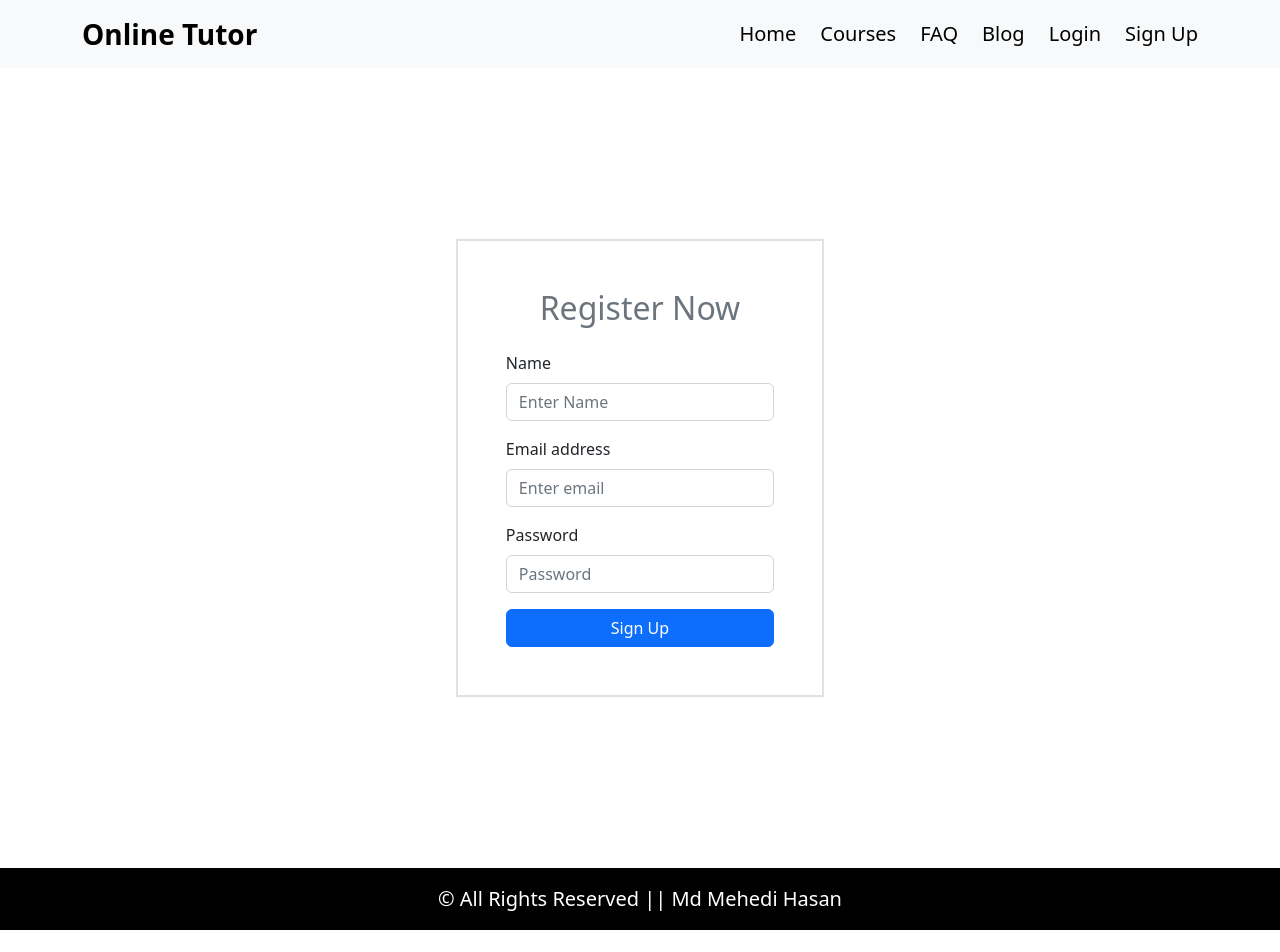
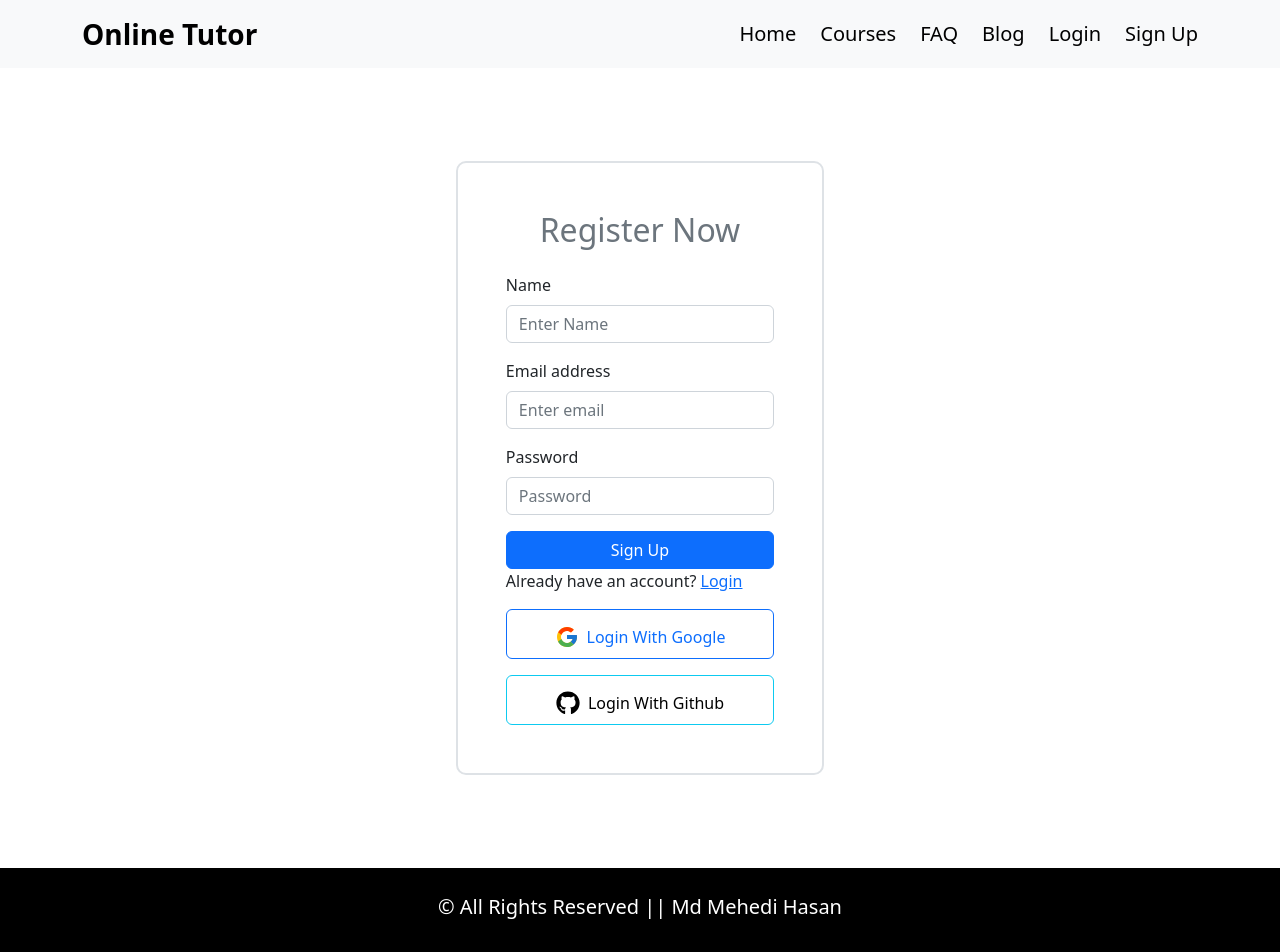
Before and after one commit to designer-mehedi/learning-app-client, a React (Create React App) app: page /register in a window 1280 px wide. Shown: the top 952 px of the page. Built offline with nearby package versions, Linux system fonts and the light colour scheme; no server answers.

Commit message:
google github auth added

```diff
--- a/package.json
+++ b/package.json
@@ -11,6 +11,7 @@
     "react": "^18.2.0",
     "react-bootstrap": "^2.5.0",
     "react-dom": "^18.2.0",
+    "react-icons": "^4.6.0",
     "react-router-dom": "^6.4.2",
     "react-scripts": "5.0.1",
     "web-vitals": "^2.1.4"
--- a/src/components/Footer.js
+++ b/src/components/Footer.js
@@ -3,9 +3,9 @@ import { Container } from "react-bootstrap";
 
 const Footer = () => {
     return (
-		<div className="bg-black">
+		<div className="bg-black py-4">
 			<Container>
-				<p className="fs-5 text-white text-center py-3">&copy; All Rights Reserved || Md Mehedi Hasan</p>
+				<p className="fs-5 text-white text-center">&copy; All Rights Reserved || Md Mehedi Hasan</p>
 			</Container>
 		</div>
 	);
--- a/src/components/Header.js
+++ b/src/components/Header.js
@@ -67,7 +67,8 @@ const Header = () => {
 							</>
 						)}
 					</Nav>
-					{user?.email && <span>Welcome{user?.email}</span>}
+					{/* {user?.uid && <span>Welcome{user?.uid}</span>} */}
+					{user?.uid && <img className="ms-2" width={30} src={user?.photoURL} alt="" />}
 				</Navbar.Collapse>
 			</Container>
 		</Navbar>
--- a/src/components/Login.js
+++ b/src/components/Login.js
@@ -2,6 +2,7 @@ import React, { useContext } from "react";
 import { Container } from "react-bootstrap";
 import Button from "react-bootstrap/Button";
 import Form from "react-bootstrap/Form";
+import { Link } from "react-router-dom";
 import { AuthContext } from "../contexts/UserContext";
 
 const Login = () => {
@@ -53,6 +54,8 @@ const Login = () => {
 					<Button variant="primary" className="w-100" type="submit">
 						Login
 					</Button>
+                    <p>New User? <Link to="/register">Create an account</Link></p>
+
 				</Form>
 			</Container>
 		</div>
--- a/src/components/Register.js
+++ b/src/components/Register.js
@@ -2,11 +2,15 @@ import React, { useContext } from 'react';
 import { Container } from "react-bootstrap";
 import Button from "react-bootstrap/Button";
 import Form from "react-bootstrap/Form";
+import { Link } from "react-router-dom";
 import { AuthContext } from "../contexts/UserContext";
+import { FcGoogle } from "react-icons/fc";
+import {FaGithub} from "react-icons/fa";
 
 const Register = () => {
 
-    const {createUser} = useContext(AuthContext);
+    const { createUser, signInWithGoogle, signInWithGithub } =
+		useContext(AuthContext);
 
     const handleSubmit = (event) => {
         event.preventDefault();
@@ -24,28 +28,82 @@ const Register = () => {
         .catch(error => console.error(error))
     }
 
+    const handleGoogle = () => {
+        signInWithGoogle()
+        .then(result => {
+            const user = result.user;
+            console.log(user);
+        })
+        .catch(error => console.error(error));
+    }
+
+    const handleGithub = () => {
+        signInWithGithub()
+			.then((result) => {
+				const user = result.user;
+				console.log(user);
+			})
+			.catch((error) => console.error(error));
+    }
+
     return (
 		<div>
 			<Container className="reg-form d-flex">
-				<Form onSubmit={handleSubmit} className="form m-auto border border-2 p-5">
-                    <Form.Text>
-                        <h2 className="text-center mb-4">Register Now</h2>
-                    </Form.Text>
+				<Form
+					onSubmit={handleSubmit}
+					className="form m-auto border border-2 p-5"
+				>
+					<Form.Text>
+						<h2 className="text-center mb-4">Register Now</h2>
+					</Form.Text>
 					<Form.Group className="mb-3" controlId="formBasicEmail">
 						<Form.Label>Name</Form.Label>
-						<Form.Control type="text" name="name" placeholder="Enter Name" />
+						<Form.Control
+							type="text"
+							name="name"
+							placeholder="Enter Name"
+						/>
 					</Form.Group>
 					<Form.Group className="mb-3" controlId="formBasicEmail">
 						<Form.Label>Email address</Form.Label>
-						<Form.Control type="email" name="email" placeholder="Enter email" />
+						<Form.Control
+							type="email"
+							name="email"
+							placeholder="Enter email"
+						/>
 					</Form.Group>
 					<Form.Group className="mb-3" controlId="formBasicPassword">
 						<Form.Label>Password</Form.Label>
-						<Form.Control type="password" name="password" placeholder="Password" />
+						<Form.Control
+							type="password"
+							name="password"
+							placeholder="Password"
+						/>
 					</Form.Group>
 					<Button variant="primary" className="w-100" type="submit">
 						Sign Up
 					</Button>
+					<p>
+						Already have an account? <Link to="/login">Login</Link>
+					</p>
+					<button
+						onClick={handleGoogle}
+						className="btn btn-md w-100 btn-outline-primary mb-3"
+					>
+						<span className="fs-4 me-2">
+							<FcGoogle />
+						</span>
+						Login With Google
+					</button>
+					<button
+						onClick={handleGithub}
+						className="btn btn-md w-100 btn-outline-info text-black"
+					>
+						<span className="fs-4 me-2">
+							<FaGithub />
+						</span>
+						Login With Github
+					</button>
 				</Form>
 			</Container>
 		</div>
--- a/src/contexts/UserContext.js
+++ b/src/contexts/UserContext.js
@@ -1,5 +1,5 @@
 import React, { createContext, useEffect, useState } from 'react';
-import {createUserWithEmailAndPassword, getAuth, onAuthStateChanged, signInWithEmailAndPassword, signOut} from 'firebase/auth';
+import {createUserWithEmailAndPassword, getAuth, GithubAuthProvider, GoogleAuthProvider, onAuthStateChanged, signInWithEmailAndPassword, signInWithPopup, signOut} from 'firebase/auth';
 import app from "../firebase/firebase.config";
 
 export const AuthContext = createContext();
@@ -8,6 +8,8 @@ const auth = getAuth(app);
 
 const UserContext = ({children}) => {
     const [user, setUser] = useState(null);
+    const googleProvider = new GoogleAuthProvider();
+    const githubProvider = new GithubAuthProvider();
 
     const createUser = (email, password) => {
 		return createUserWithEmailAndPassword(auth, email, password);
@@ -15,6 +17,14 @@ const UserContext = ({children}) => {
 
     const logIn = (email, password) => {
         return signInWithEmailAndPassword(auth, email, password);
+    }
+
+    const signInWithGoogle = () => {
+        return signInWithPopup(auth, googleProvider);
+    }
+
+    const signInWithGithub = () => {
+        return signInWithPopup(auth, githubProvider);
     }
 
     const logOut = () => {
@@ -29,7 +39,14 @@ const UserContext = ({children}) => {
         return () => unSubscribe();
     }, [])
 
-    const authInfo = { user, createUser, logIn, logOut };
+    const authInfo = {
+		user,
+		createUser,
+		logIn,
+		logOut,
+		signInWithGoogle,
+		signInWithGithub,
+	};
     return (
         <div>
             <AuthContext.Provider value={authInfo}>
--- a/src/index.css
+++ b/src/index.css
@@ -21,4 +21,5 @@ code {
 }
 .form{
   width: 33%;
+  border-radius: 10px;
 }
```
Also changed, not shown: 1 other file (tests, documents, lock files or other folders).
